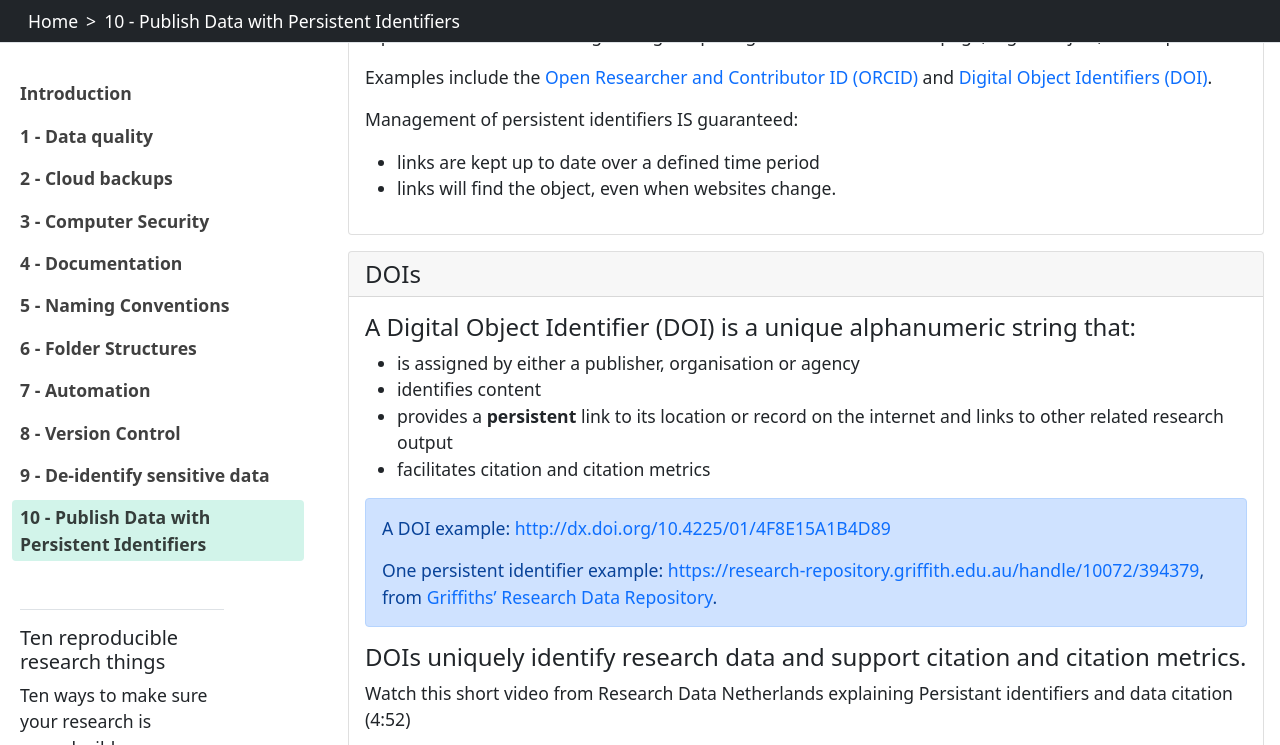
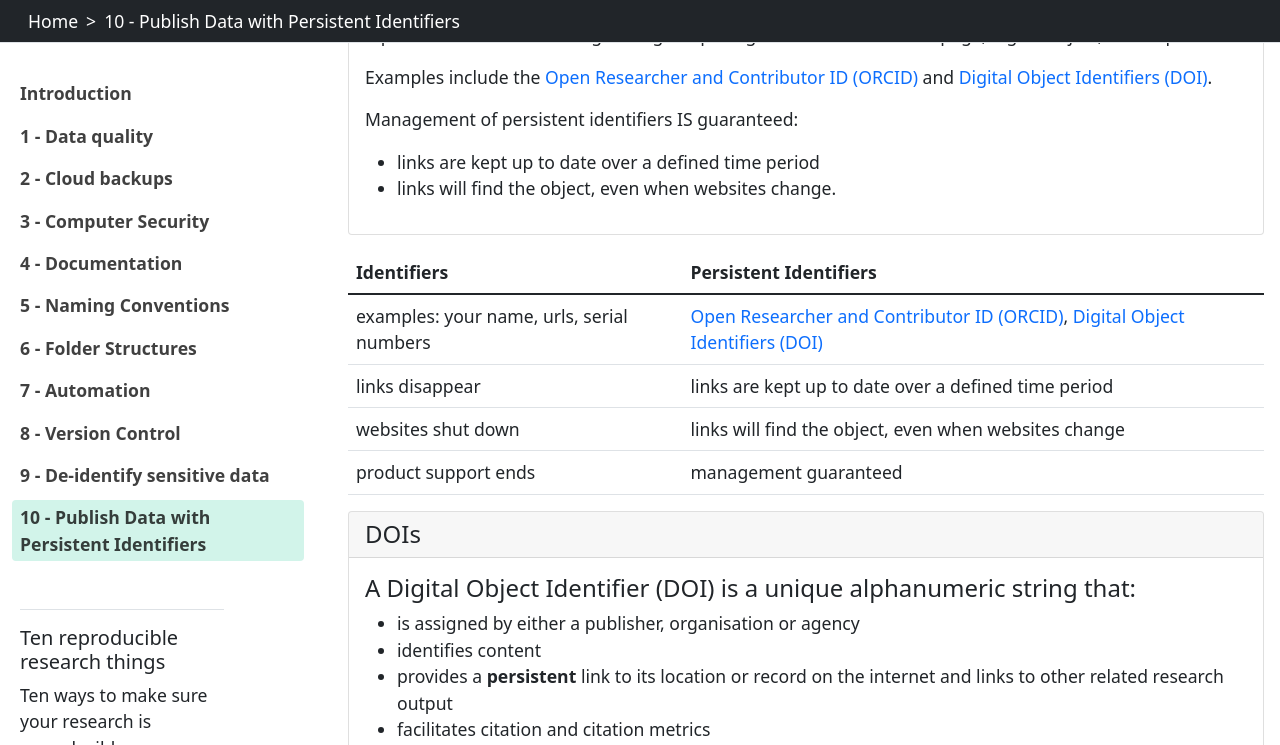
Before and after one commit to guereslib/ten-reproducible-research-things, a Jekyll site: the page built from content/10-publish.md, in a window 1280 px wide and 900 px high, scrolled down 1438 px, cut to the strip 0-745 px from the top of the window. Built offline with Jekyll 4.4.1, drawn with Linux system fonts in a browser that asks for light colours.

Commit message:
Update 10-publish.md

```diff
--- a/content/10-publish.md
+++ b/content/10-publish.md
@@ -34,6 +34,15 @@ Management of persistent identifiers IS guaranteed:
 
 * links are kept up to date over a defined time period
 * links will find the object, even when websites change.{% endcapture %}{% include card.html header="Identifiers vs Persistent Identifiers" text=text %}
+
+
+| Identifiers | Persistent Identifiers |
+| -----| ------|
+| examples: your name, urls, serial numbers | [Open Researcher and Contributor ID (ORCID)](https://orcid.org/), [Digital Object Identifiers (DOI)](https://www.doi.org/) |
+| links disappear | links are kept up to date over a defined time period |
+| websites shut down |  links will find the object, even when websites change |
+| product support ends | management guaranteed |
+{:.table}
 
 {% capture text %}
 #### A Digital Object Identifier (DOI) is a unique alphanumeric string that:
```
